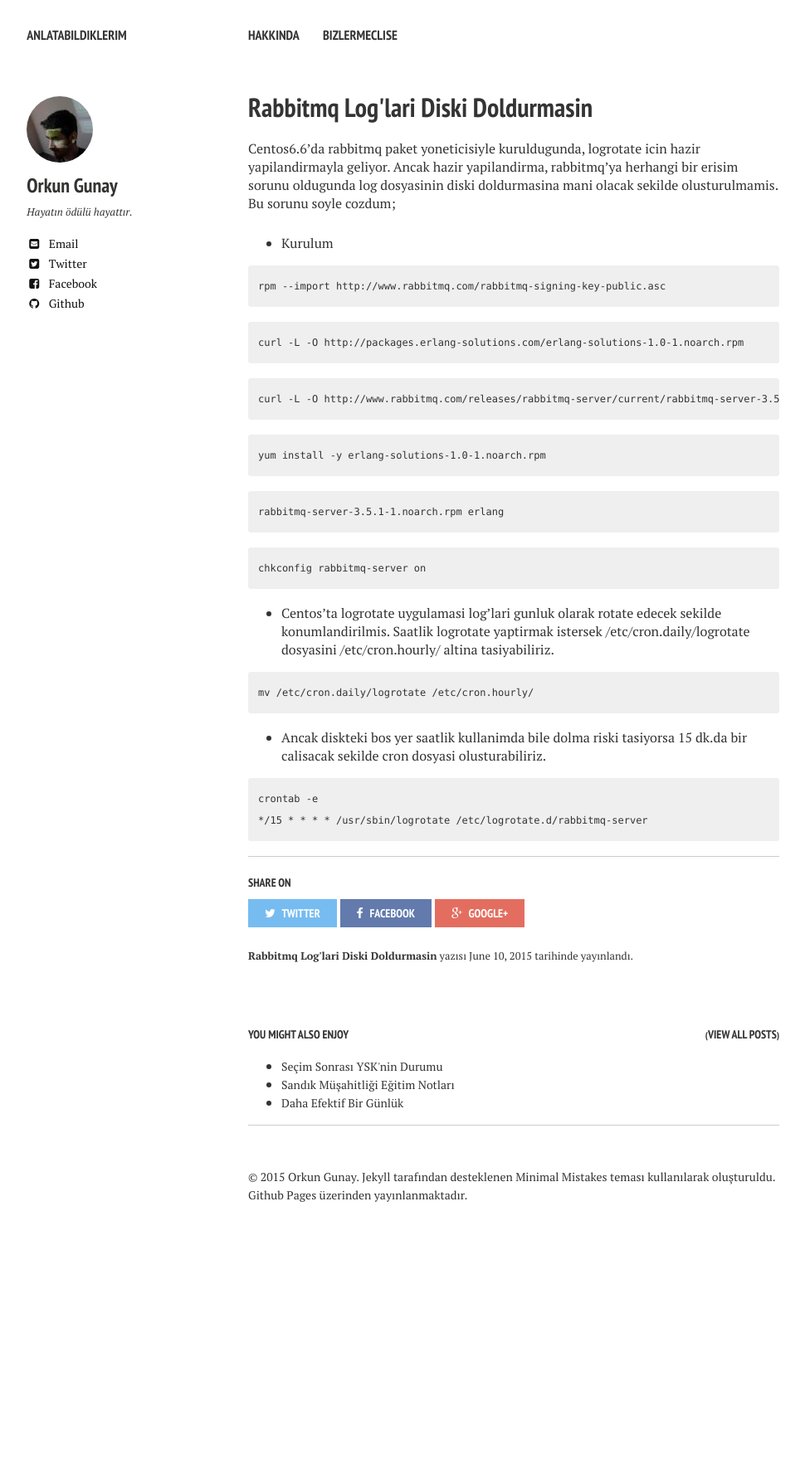
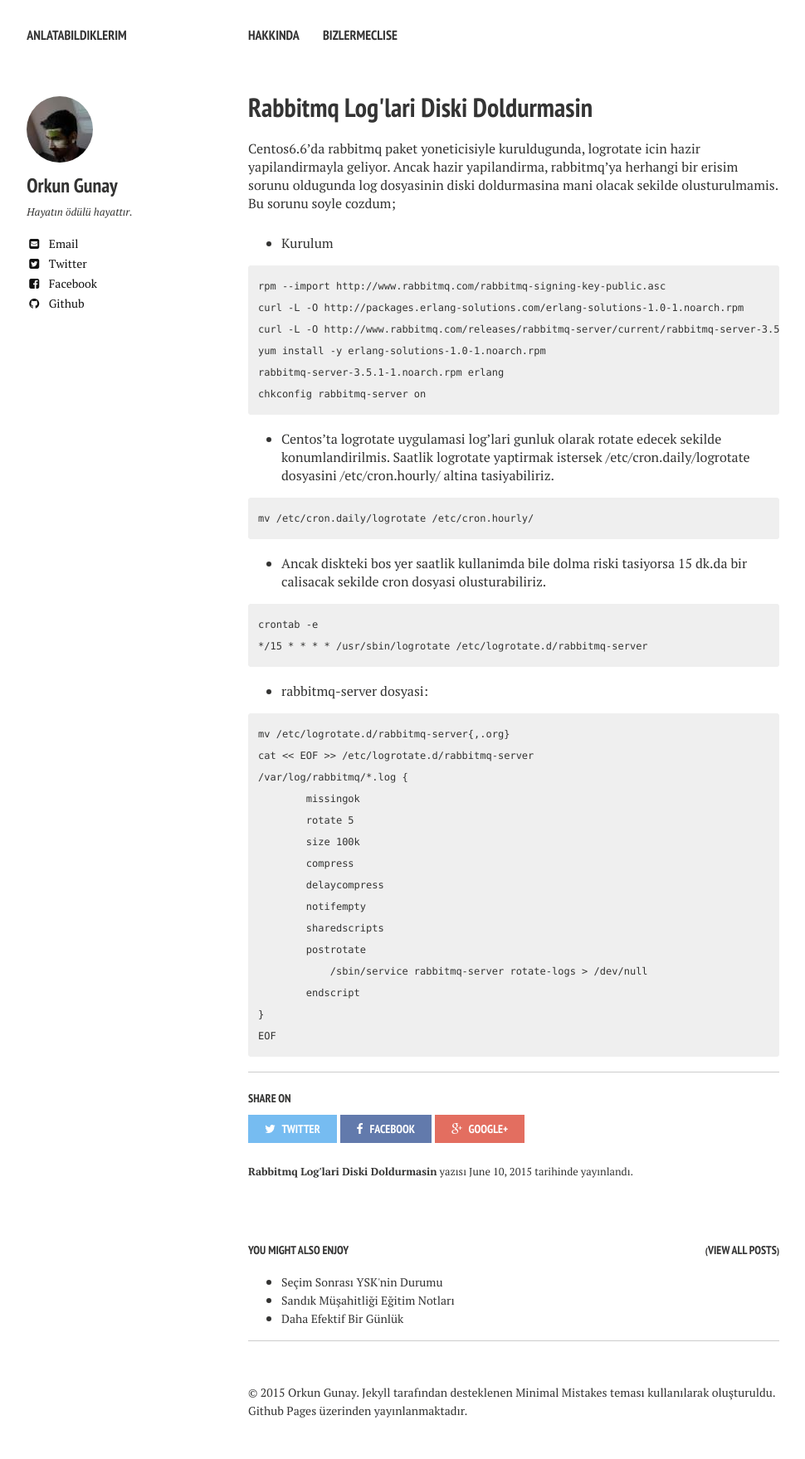
Before and after one commit to teomang/ogny.github.io, a Jekyll site: the page built from _posts/2015-06-10-rabbitmq-loglari-diski-doldurmasin.markdown, in a window 1280 px wide. Shown: the whole page at 83% size, without its empty margins (21-991 px from the left). Built offline with Jekyll 4.4.1, drawn with Linux system fonts in a browser that asks for light colours; nearby versions of some CDN libraries; before the commit the page ends 1499 px from its top, so only the background shows below that.

Commit message:
duzenleme

````diff
--- a/_posts/2015-06-10-rabbitmq-loglari-diski-doldurmasin.markdown
+++ b/_posts/2015-06-10-rabbitmq-loglari-diski-doldurmasin.markdown
@@ -15,37 +15,48 @@
 
 * Kurulum
 
-```
+~~~
 rpm --import http://www.rabbitmq.com/rabbitmq-signing-key-public.asc
-```
-```
 curl -L -O http://packages.erlang-solutions.com/erlang-solutions-1.0-1.noarch.rpm
-```
-```
 curl -L -O http://www.rabbitmq.com/releases/rabbitmq-server/current/rabbitmq-server-3.5.2-1.noarch.rpm
-```
-```
 yum install -y erlang-solutions-1.0-1.noarch.rpm
-```
-```
 rabbitmq-server-3.5.1-1.noarch.rpm erlang
-```
-```
 chkconfig rabbitmq-server on
-```
+~~~
+
 
 * Centos'ta logrotate uygulamasi log'lari gunluk olarak rotate edecek sekilde
   konumlandirilmis. Saatlik logrotate yaptirmak istersek
   /etc/cron.daily/logrotate dosyasini /etc/cron.hourly/ altina tasiyabiliriz.
 
-```
+~~~
 mv /etc/cron.daily/logrotate /etc/cron.hourly/
-```
+~~~
 
 * Ancak diskteki bos yer saatlik kullanimda bile dolma riski tasiyorsa 15 dk.da
   bir calisacak sekilde cron dosyasi olusturabiliriz.
 
-```
+~~~
 crontab -e
 */15 * * * * /usr/sbin/logrotate /etc/logrotate.d/rabbitmq-server
-```
+~~~
+
+* rabbitmq-server dosyasi:
+
+~~~
+mv /etc/logrotate.d/rabbitmq-server{,.org}
+cat << EOF >> /etc/logrotate.d/rabbitmq-server
+/var/log/rabbitmq/*.log {
+        missingok
+        rotate 5
+        size 100k
+        compress
+        delaycompress
+        notifempty
+        sharedscripts
+        postrotate
+            /sbin/service rabbitmq-server rotate-logs > /dev/null
+        endscript
+}
+EOF
+~~~
````
